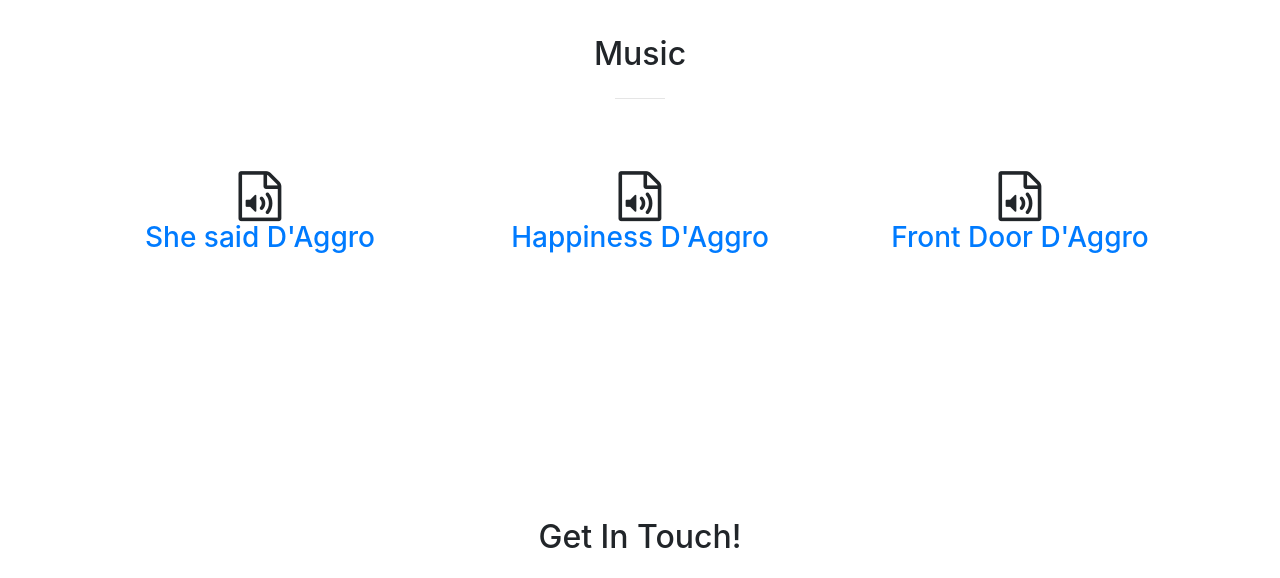
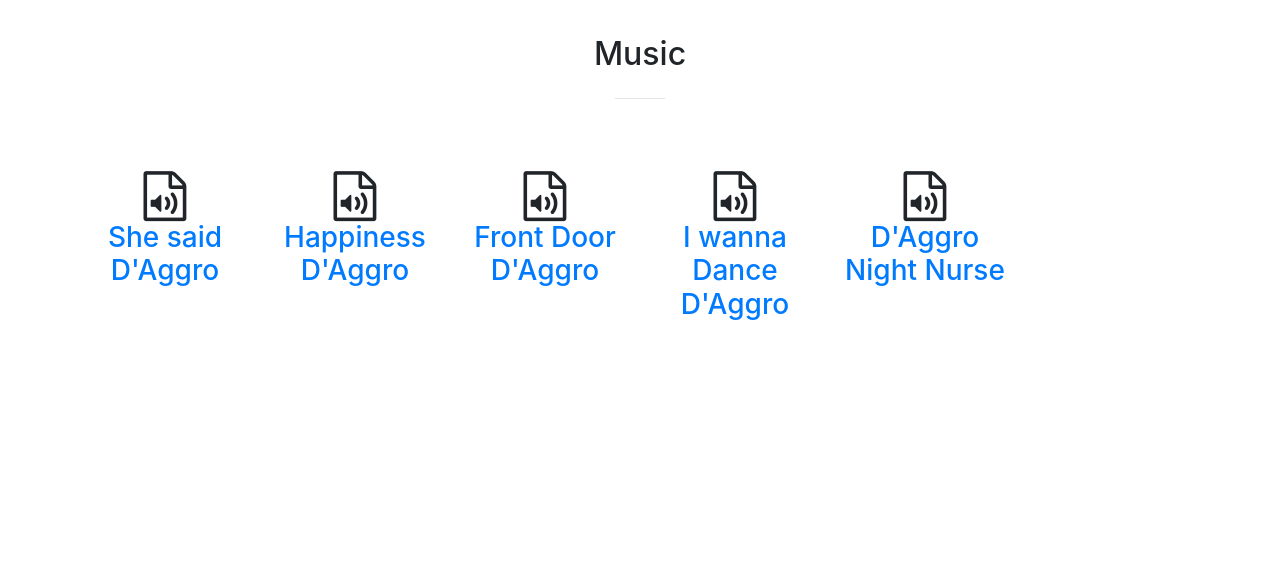
Before and after one commit to AdamLubin96/Owen-site, a website with bundled scripts: page index.html in a window 1280 px wide. Shown: the part 1820-2398 px from the top of the page. Built offline with nearby package versions, Linux system fonts and the light colour scheme.

Commit message:
Update index.html

```diff
--- a/index.html
+++ b/index.html
@@ -144,9 +144,9 @@
           </div>
         </div>
       </div>
-         <div class="container">
+      <div class="container">
         <div class="row">
-          <div class="col-lg-4 col-md-4 text-center">
+          <div class="col-lg-2 col-md-2 text-center">
             <div class="service-box mt-5 mx-auto">
               <i class="fa fa-file-sound-o" style="font-size:50px"></i>
 
@@ -154,7 +154,7 @@
 
             </div>
           </div>
-          <div class="col-lg-4 col-md-4 text-center">
+          <div class="col-lg-2 col-md-2 text-center">
             <div class="service-box mt-5 mx-auto">
               <i class="fa fa-file-sound-o" style="font-size:50px"></i>
               <a href="https://www.youtube.com/watch?v=hd1aEeYDVUQ"> <h3>Happiness D'Aggro</h3></a>
@@ -164,7 +164,7 @@
       </div>
 
 
-      <div class="col-lg-4 col-md-4 text-center">
+      <div class="col-lg-2 col-md-2 text-center">
         <div class="service-box mt-5 mx-auto">
           <i class="fa fa-file-sound-o" style="font-size:50px"></i>
           <a href="https://www.youtube.com/watch?v=4a-SzSul4OI&feature=youtu.be"> <h3>Front Door D'Aggro</h3></a>
@@ -172,6 +172,24 @@
 
     </div>
   </div>
+
+  <div class="col-lg-2 col-md-2 text-center">
+    <div class="service-box mt-5 mx-auto">
+      <i class="fa fa-file-sound-o" style="font-size:50px"></i>
+      <a href="https://www.youtube.com/watch?v=YsKQ8rH4c-8&feature=youtu.be"> <h3>I wanna Dance D'Aggro</h3></a>
+
+
+</div>
+</div>
+
+<div class="col-lg-2 col-md-2 text-center">
+  <div class="service-box mt-5 mx-auto">
+    <i class="fa fa-file-sound-o" style="font-size:50px"></i>
+    <a href="https://www.youtube.com/watch?v=Fq465FgeQ3A&feature=youtu.be"> <h3>D'Aggro Night Nurse</h3></a>
+
+
+</div>
+</div>
     </section>
 
 
```
